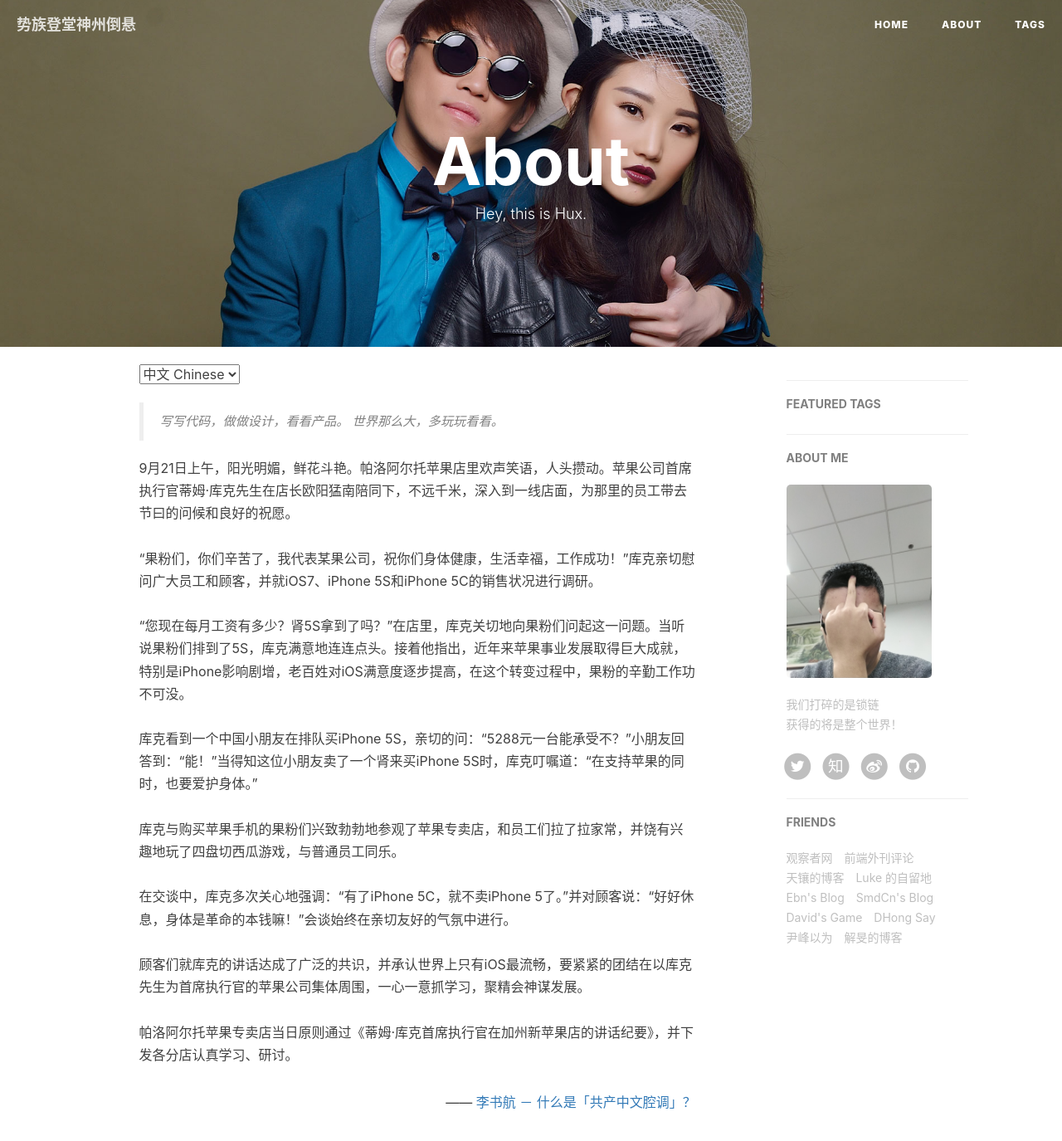
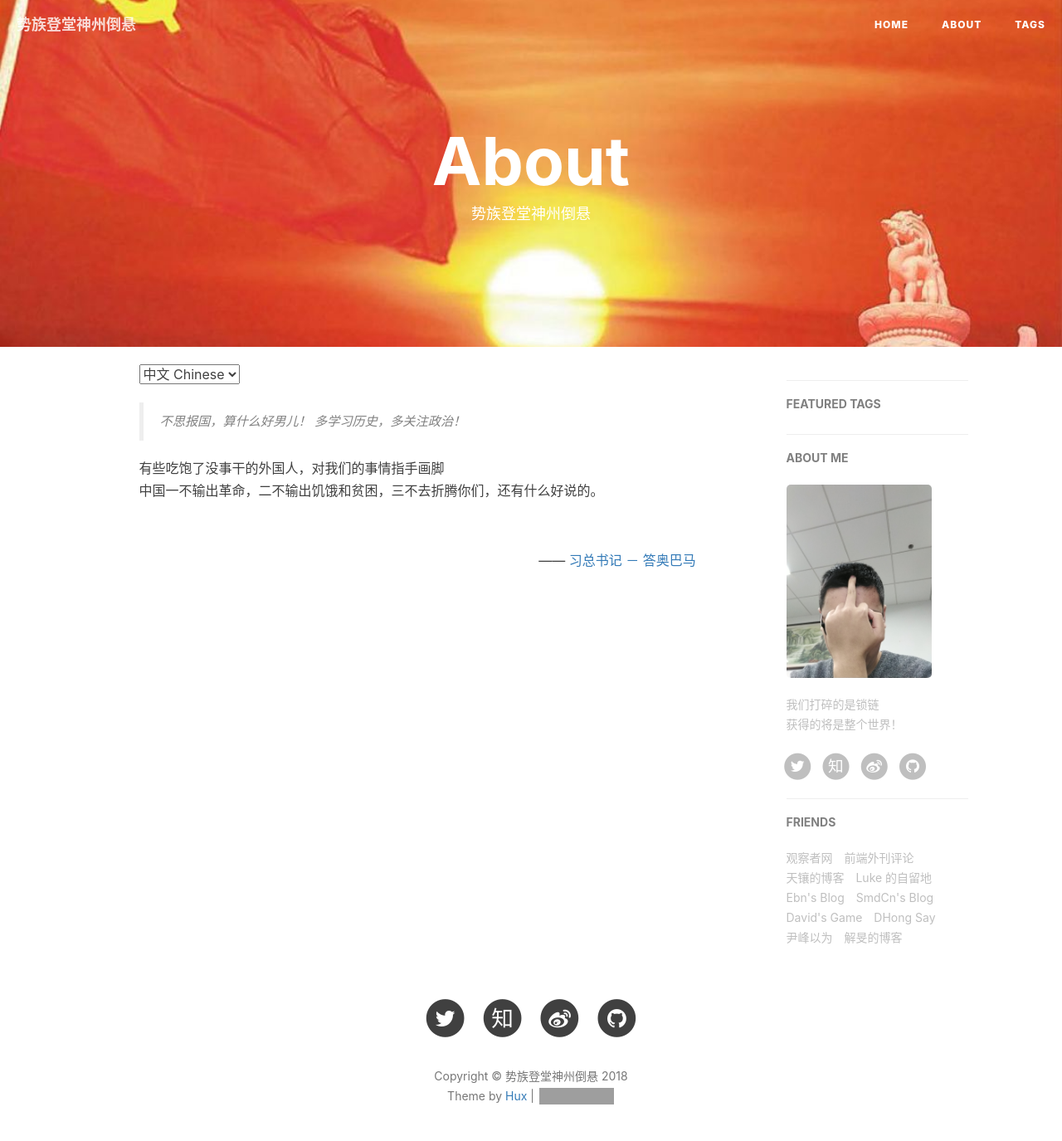
Before and after one commit to zaofan/zaofan.github.io, a Jekyll site: the page built from about.html, in a window 1280 px wide and 1400 px high. Shown: the top 1375 px of the window at 83% size. Built offline with Jekyll 4.4.1, drawn with Linux system fonts in a browser that asks for light colours; nearby versions of some CDN libraries; comment, search, counter and statistics services are not loaded; grey boxes are pictures that could not be loaded.

Commit message:
XIUGAIABOUT
ABOUT

```diff
--- a/about.html
+++ b/about.html
@@ -1,7 +1,7 @@
 ---
 layout: page
 title: "About"
-description: "Hey, this is Hux."
+description: "势族登堂神州倒悬"
 header-img: "img/about-bg.jpg"
 ---
 
@@ -14,14 +14,16 @@ header-img: "img/about-bg.jpg"
 <!-- Chinese Version -->
 <div class="zh post-container">
     <blockquote>
-        写写代码，做做设计，看看产品。
-        世界那么大，多玩玩看看。
+        不思报国，算什么好男儿！
+        多学习历史，多关注政治！
     </blockquote>
-    9月21日上午，阳光明媚，鲜花斗艳。帕洛阿尔托苹果店里欢声笑语，人头攒动。苹果公司首席执行官蒂姆·库克先生在店长欧阳猛南陪同下，不远千米，深入到一线店面，为那里的员工带去节曰的问候和良好的祝愿。<br><br>“果粉们，你们辛苦了，我代表某果公司，祝你们身体健康，生活幸福，工作成功！”库克亲切慰问广大员工和顾客，并就iOS7、iPhone 5S和iPhone 5C的销售状况进行调研。 <br><br>“您现在每月工资有多少？肾5S拿到了吗？”在店里，库克关切地向果粉们问起这一问题。当听说果粉们排到了5S，库克满意地连连点头。接着他指出，近年来苹果事业发展取得巨大成就，特别是iPhone影响剧增，老百姓对iOS满意度逐步提高，在这个转变过程中，果粉的辛勤工作功不可没。<br><br>库克看到一个中国小朋友在排队买iPhone 5S，亲切的问：“5288元一台能承受不？”小朋友回答到：“能！”当得知这位小朋友卖了一个肾来买iPhone 5S时，库克叮嘱道：“在支持苹果的同时，也要爱护身体。”<br><br>库克与购买苹果手机的果粉们兴致勃勃地参观了苹果专卖店，和员工们拉了拉家常，并饶有兴趣地玩了四盘切西瓜游戏，与普通员工同乐。<br><br>在交谈中，库克多次关心地强调：“有了iPhone 5C，就不卖iPhone 5了。”并对顾客说：“好好休息，身体是革命的本钱嘛！”会谈始终在亲切友好的气氛中进行。<br><br>顾客们就库克的讲话达成了广泛的共识，并承认世界上只有iOS最流畅，要紧紧的团结在以库克先生为首席执行官的苹果公司集体周围，一心一意抓学习，聚精会神谋发展。<br>
-    <br>帕洛阿尔托苹果专卖店当日原则通过《蒂姆·库克首席执行官在加州新苹果店的讲话纪要》，并下发各分店认真学习、研讨。
+    有些吃饱了没事干的外国人，对我们的事情指手画脚<br>中国一不输出革命，二不输出饥饿和贫困，三不去折腾你们，还有什么好说的。 <br>
+
+
+
 
     <p style="text-align:right;">
-        —— <a href="http://www.zhihu.com/question/19687065">李书航 － 什么是「共产中文腔调」？ </a>
+        —— <a href="https://news.qq.com/a/20090212/001882.htm">习总书记 － 答奥巴马 </a>
     </p>
 
 </div>
@@ -29,19 +31,19 @@ header-img: "img/about-bg.jpg"
 <!-- English Version -->
 <div class="en post-container">
     <blockquote>
-        Designer or Engineer, things in between.
+        fuck the oppressor！
     </blockquote>
 
     <p>
-        Your work is going to fill a large part of your life, and the only way to be truly satisfied is to do what you believe is great work. And the only way to do great work is to love what you do. If you haven’t found it yet, keep looking. Don’t settle. As with all matters of the heart, you’ll know when you find it.
+         you should never to any place in this world with a strong antipathy injustice of things happened, that is the most valuable quality of a revolutionary.
     </p>
 
     <p>
-    If you want to live your life in a creative way, as an artist, you have to not look back too much. You have to be willing to take whatever you’ve done and whoever you were and throw them away.
+    let me speak out risk make people laugh at, to guide the real revolutionaries forward, is the greatest love of all.
     </p>
 
     <p style="text-align:right;">
-    -- Steve Jobs
+    -- CHE Guevara
     </p>
 
 </div>
```
Also changed, not shown: img/about-bg.jpg.
